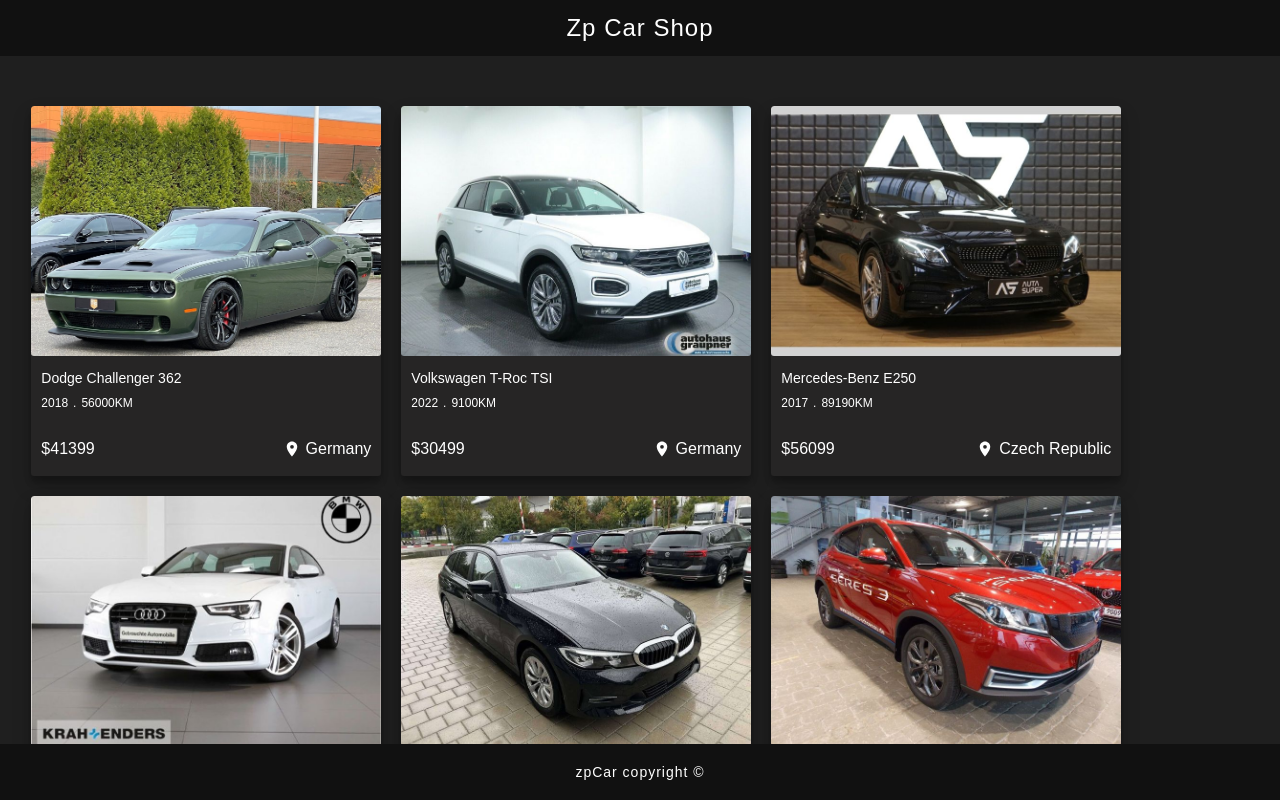
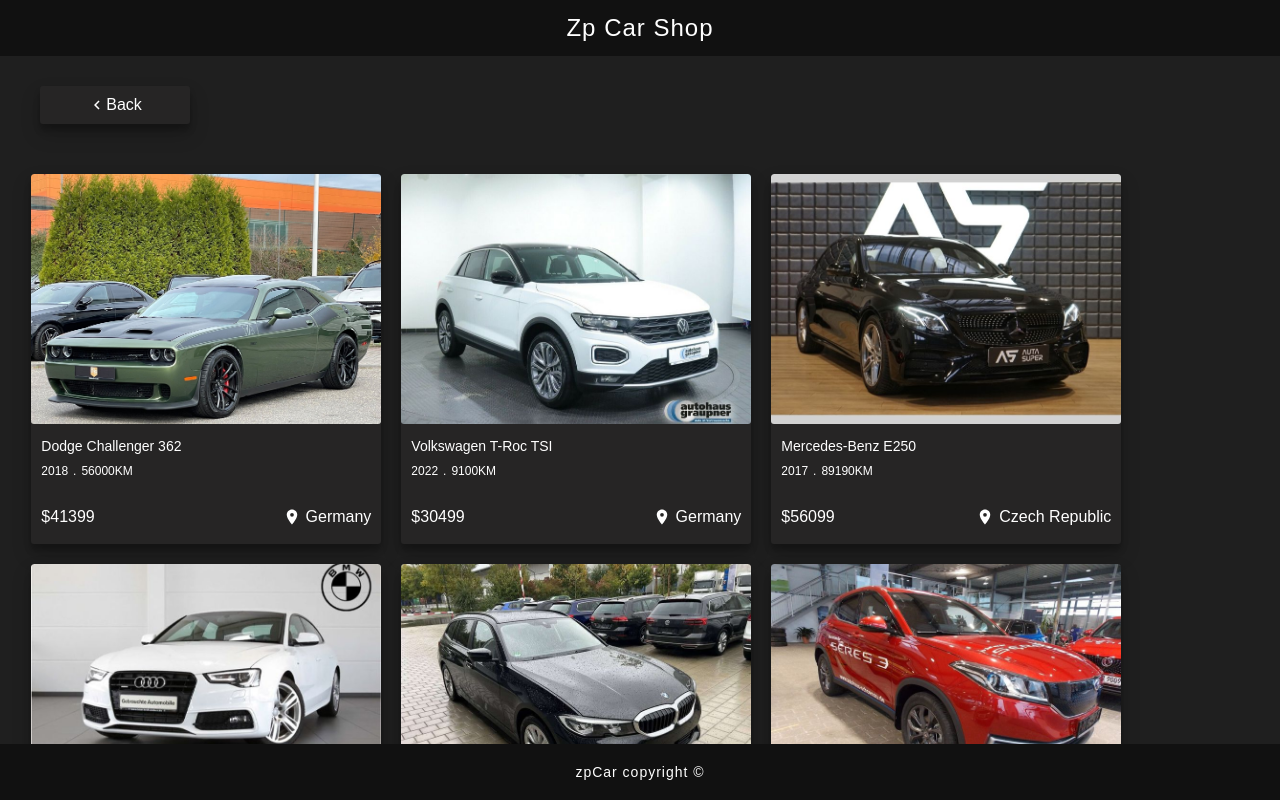
Before and after one commit to hamidazimiazp/zpCar, a Next.js app in the folder app/: page /cars in a window 1280 px wide. Built offline with nearby package versions, Linux system fonts and the light colour scheme.

Commit message:
add back button to car list page

```diff
--- a/app/src/pages/cars/cars.module.css
+++ b/app/src/pages/cars/cars.module.css
@@ -1,3 +1,4 @@
 .backButton {
   width: 150px;
+  margin: 30px 0 0 40px;
 }
--- a/app/src/pages/cars/index.js
+++ b/app/src/pages/cars/index.js
@@ -1,6 +1,10 @@
+import Button from "@/components/modules/Button/Button";
 import CarList from "@/components/templates/carList/carList";
 import getCars from "@/data/carsData";
+import { useRouter } from "next/router";
 import React, { useState, useEffect } from "react";
+import { MdKeyboardArrowLeft } from "react-icons/md";
+import styles from "./cars.module.css";
 
 const index = () => {
   const [cars, setCars] = useState([]);
@@ -9,8 +13,24 @@
     setCars(getCars());
   }, []);
 
+  const router = useRouter();
+
+  const backHandler = () => {
+    router.back();
+  };
+
   return (
     <div>
+      <div className={styles.backButton}>
+        <Button
+          text="Back"
+          color="#fff"
+          bgColor="#262525"
+          clicked={backHandler}
+          icon={<MdKeyboardArrowLeft color="#fff" size={18} />}
+        />
+      </div>
+
       <CarList data={cars} />
     </div>
   );
```
